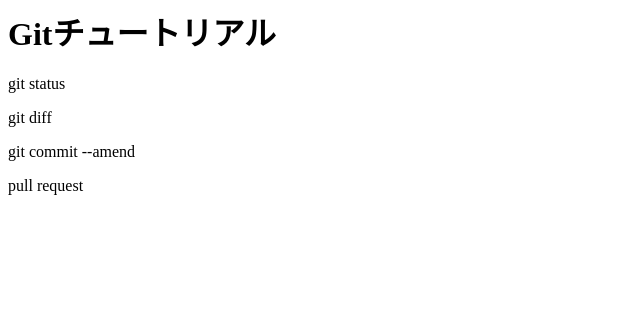
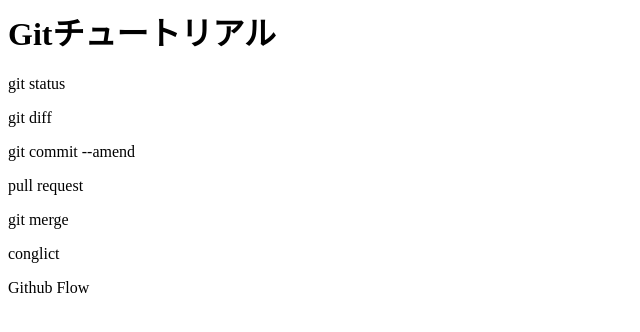
Before and after one commit to YuyaSample/git_tutorial, a plain HTML site: page index.html in a window 1280 px wide. Shown: the whole page, without its empty margins (0-640 px from the left). Drawn offline with Linux system fonts and the light colour scheme.

Commit message:
github_flowを追記

```diff
--- a/index.html
+++ b/index.html
@@ -3,3 +3,6 @@
 <p>git diff</p>
 <p>git commit --amend</p>
 <p>pull request</p>
+<p>git merge</p>
+<p>conglict</p>
+<p>Github Flow</p>
```
